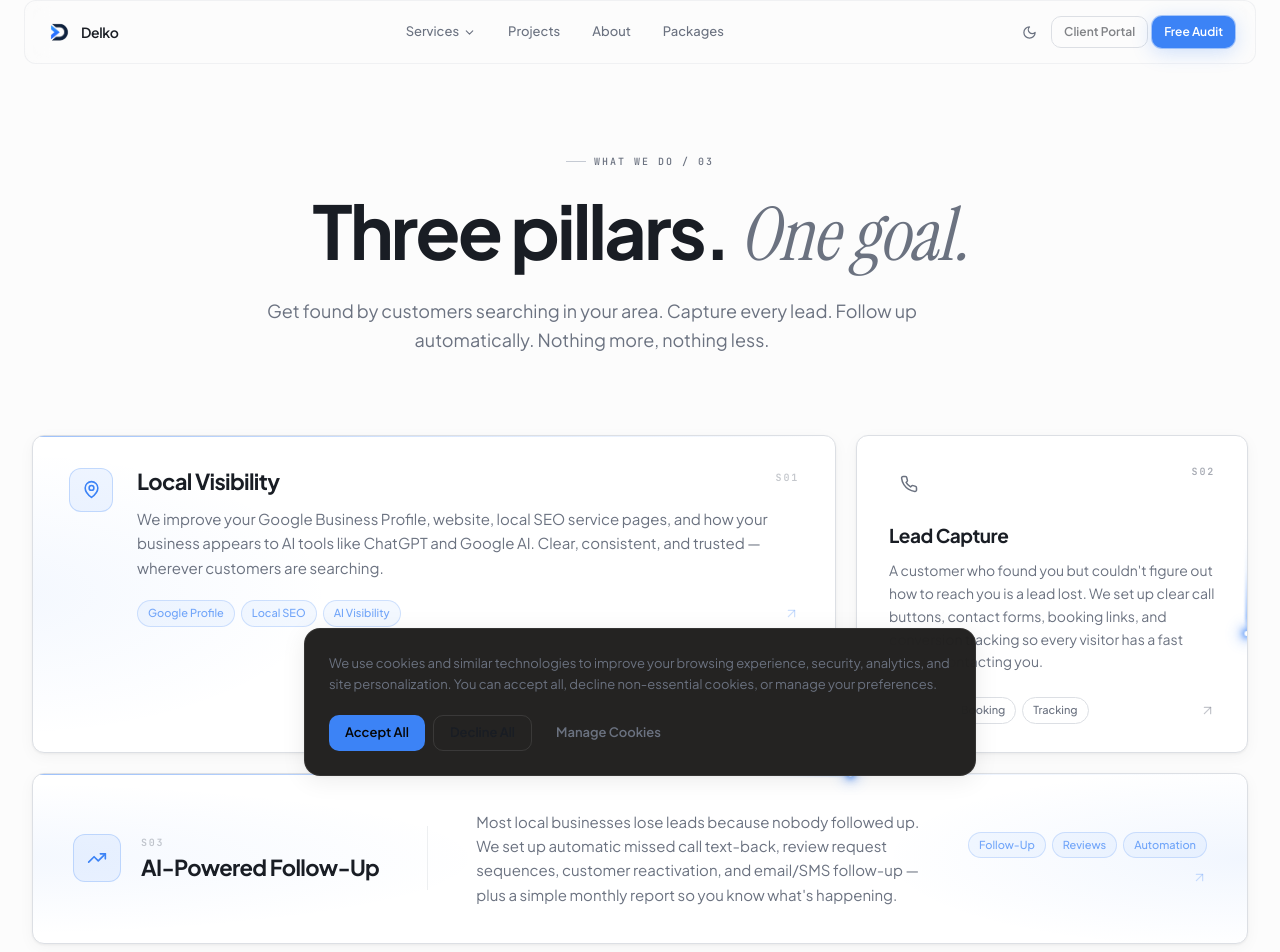
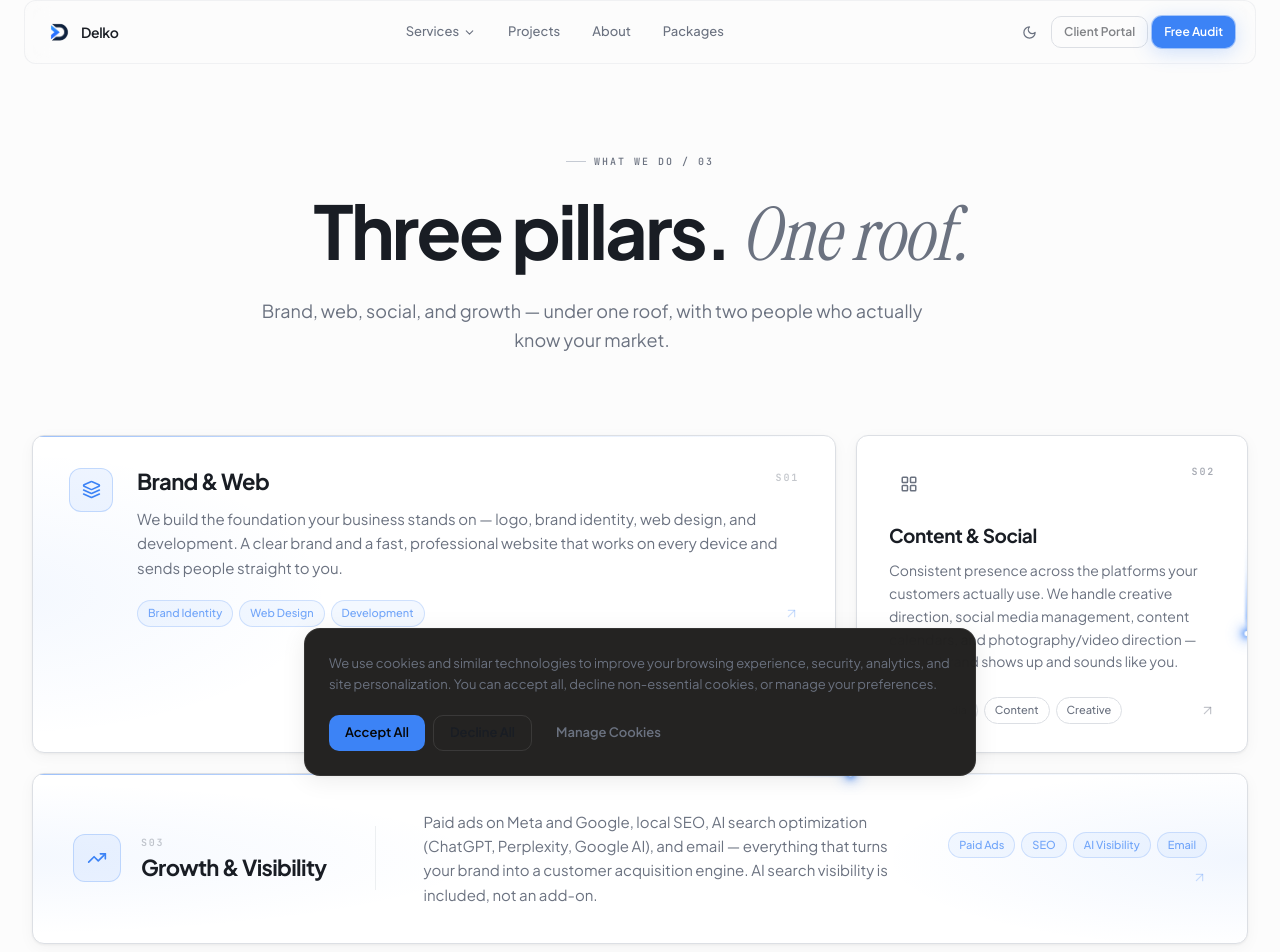
Before and after one commit to keveend10-del/delko, a Next.js app: page /services in a window 1280 px wide. Shown: the top 952 px of the page. Built offline with nearby package versions, Linux system fonts and the light colour scheme.

Commit message:
updating our services

```diff
--- a/app/page.tsx
+++ b/app/page.tsx
@@ -2,11 +2,11 @@ import type { Metadata } from 'next'
 import { LandingPage } from '@/components/site/LandingPage'
 
 export const metadata: Metadata = {
-  title: 'Delko | Local Marketing Systems for North Shore & Berkshire County MA',
-  description: 'Delko helps local businesses get found online, look more trustworthy, and follow up with leads faster — so more searches turn into real customers. Serving North Shore and Berkshire County MA.',
+  title: 'Delko | North Shore\'s Full-Service Digital Agency',
+  description: 'Brand, web, social, and AI search visibility for North Shore businesses — under one roof, with two founders who actually know your town. Starting at $2,000/mo.',
   openGraph: {
-    title: 'Delko | Local Marketing Systems for North Shore & Berkshire County MA',
-    description: 'Delko helps local businesses get found online, look more trustworthy, and follow up with leads faster — so more searches turn into real customers. Serving North Shore and Berkshire County MA.',
+    title: 'Delko | North Shore\'s Full-Service Digital Agency',
+    description: 'Brand, web, social, and AI search visibility for North Shore businesses — under one roof, with two founders who actually know your town. Starting at $2,000/mo.',
     url: 'https://delkoagency.com',
   },
   alternates: {
@@ -19,10 +19,10 @@ const localBusinessSchema = {
   '@type': 'LocalBusiness',
   name: 'Delko',
   url: 'https://delkoagency.com',
-  description: 'Local growth agency serving North Shore and Berkshire County, MA. Google Business Profile optimization, local SEO, website design, lead capture, AI search visibility, and automated follow-up systems.',
+  description: 'Full-service digital agency serving North Shore and Berkshire County, MA. Brand identity, web design, social media management, paid ads, local SEO, and AI search visibility — under one roof.',
   areaServed: ['North Shore, MA', 'Berkshire County, MA'],
-  serviceType: ['Local SEO', 'Google Business Profile Optimization', 'Website Design', 'Lead Generation', 'AI Search Visibility', 'Customer Follow-Up Automation'],
-  priceRange: '$1,500–$4,500/mo',
+  serviceType: ['Brand Identity', 'Web Design', 'Web Development', 'Social Media Management', 'Content Strategy', 'Paid Advertising', 'Local SEO', 'AI Search Visibility'],
+  priceRange: '$2,000–$4,500/mo',
   sameAs: [],
 }
 
@@ -65,7 +65,7 @@ const faqSchema = {
     {
       '@type': 'Question',
       name: "What's the difference between your three packages?",
-      acceptedAnswer: { '@type': 'Answer', text: 'Starter Presence fixes the basics — Google profile, website, reviews, and lead capture at $1,500/mo. Local Growth System adds a website refresh, local SEO service pages, review generation, follow-up automation, and AI search readiness at $2,500/mo. Growth Partner adds paid ads, CRM setup, advanced automations, and reputation management at $4,500/mo.' },
+      acceptedAnswer: { '@type': 'Answer', text: 'Starter Presence builds the foundation — brand, website, Google profile, reviews, and lead capture at $2,000/mo. Local Growth System adds local SEO service pages, review generation, follow-up automation, and AI search readiness at $2,500/mo. Growth Partner adds paid ads, CRM setup, advanced automations, and reputation management at $4,500/mo.' },
     },
   ],
 }
--- a/components/site/CTASection.tsx
+++ b/components/site/CTASection.tsx
@@ -1,7 +1,7 @@
 import { motion } from 'framer-motion'
 import { AuditForm } from './AuditForm'
 
-const bullets = ['Reviewed by a real person. Not a bot.', 'Back to you in 1–2 business days.', 'No pressure. No confusing report. No commitment.']
+const bullets = ['You talk to the founders, not a rep.', 'Back to you within 1 business day.', 'No pitch deck. No pressure. No commitment.']
 
 export const CTASection = () => (
   <section id="audit" className="relative pt-12 pb-28 sm:pt-16 sm:pb-36 overflow-hidden">
@@ -16,13 +16,13 @@ export const CTASection = () => (
           transition={{ duration: 0.8, ease: [0.22, 1, 0.36, 1] as [number, number, number, number] }}
           className="lg:col-span-5 lg:sticky lg:top-32 lg:self-start"
         >
-          <div className="eyebrow mb-7">Free Local Visibility Audit · No commitment</div>
+          <div className="eyebrow mb-7">Free 30-Min Strategy Call · No pitch deck</div>
           <h2 className="text-[36px] sm:text-[52px] lg:text-[60px] font-bold leading-[1.0] tracking-[-0.04em]">
-            See exactly where your business stands —{' '}
-            <span className="font-display-italic text-muted-foreground">and what to fix first.</span>
+            Let&apos;s talk about{' '}
+            <span className="font-display-italic text-muted-foreground">your business.</span>
           </h2>
           <p className="mt-7 text-[17px] text-muted-foreground leading-relaxed">
-            We&apos;ll review your website, Google profile, reviews, AI search visibility, lead capture, and follow-up process. Then we&apos;ll show you what&apos;s working, what&apos;s costing you customers, and what to fix first.
+            No decks, no jargon. We&apos;ll ask about your goals, what&apos;s not working, and whether we&apos;re a fit. If we can help, we&apos;ll tell you exactly how. Starting at $2,000/mo.
           </p>
           <ul className="mt-8 space-y-3.5">
             {bullets.map((b) => (
--- a/components/site/FAQ.tsx
+++ b/components/site/FAQ.tsx
@@ -8,7 +8,7 @@ import { Plus } from 'lucide-react'
 const faqs = [
   {
     q: "How is this different from other agencies I've tried?",
-    a: "Most agencies sell you a package and disappear into a dashboard. We're two people focused exclusively on Berkshire County and the North Shore. We don't run cookie-cutter campaigns — we focus on three things that actually move the needle: local visibility, lead capture, and follow-up systems. We know your competitors by name, we answer our phones, and we work your account personally. If it's not working, you'll hear from us before the next invoice.",
+    a: "Most agencies hand you off to an account manager who read a one-page brief about you. Delko is two founders — Keveen and Jack — and we're on every account personally. No handoffs, no layers. We're also a full-service shop: brand, web, social, paid ads, SEO, and AI search visibility under one roof. You get one team with a complete picture of your business, not four vendors who don't talk to each other.",
   },
   {
     q: "How long until I start seeing results?",
@@ -23,8 +23,8 @@ const faqs = [
     a: "Mainly home service businesses — pressure washing, painting, HVAC, plumbing, roofing, electricians, landscaping, remodeling, flooring, and cleaners. We also work with med spas, salons, gyms, law firms, and other local service businesses across Berkshire County and the North Shore. If your customers search locally before they choose, we can help.",
   },
   {
-    q: "What does a 'Free Local Visibility Audit' actually mean?",
-    a: "We review your website, Google Business Profile, reviews, competitors, AI search visibility, and follow-up process. Then we show you what's working, what's costing you customers, where competitors are ahead, and what to fix first. No confusing report. No pitch. Just a clear picture of where you stand — in plain English.",
+    q: "What happens on the free strategy call?",
+    a: "It's a 30-minute conversation — no pitch deck, no jargon. We'll ask about your business, your goals, what's not working, and what you've tried. By the end you'll have a clear sense of what the problem actually is and whether we're the right fit to fix it. No obligation either way.",
   },
   {
     q: "What is local AI visibility and why does it matter?",
@@ -40,7 +40,7 @@ const faqs = [
   },
   {
     q: "What's the real difference between your three packages?",
-    a: "Starter Presence fixes the basics — Google profile, website, review system, lead capture, and monthly reporting so customers can find and contact you. Local Growth System adds a website refresh, local SEO service pages, review generation, follow-up automation, and AI search readiness to build consistent leads month over month. Growth Partner adds paid ads, CRM setup, advanced automations, reputation management, and detailed reporting for businesses ready to own their market.",
+    a: "Starter Presence builds the foundation — brand, website, Google profile, review system, and lead capture at $2,000/mo. Local Growth System adds local SEO service pages, review generation, follow-up automation, and AI search readiness to build consistent leads month over month at $2,500/mo. Growth Partner adds paid ads, CRM setup, advanced automations, and reputation management for businesses ready to own their market at $4,500/mo.",
   },
   {
     q: "Do you only work in Berkshire County and North Shore?",
--- a/components/site/Hero.tsx
+++ b/components/site/Hero.tsx
@@ -73,7 +73,7 @@ export const Hero = () => {
                 <span className="h-1.5 w-1.5 rounded-full bg-accent" />
               </span>
               <span className="text-[11px] font-medium tracking-[0.14em] text-muted-foreground">
-                Local Growth · North Shore &amp; Berkshire County
+                Full-Service Digital Agency · North Shore MA
               </span>
             </div>
           </motion.div>
@@ -96,7 +96,7 @@ export const Hero = () => {
             transition={{ delay: 0.55, duration: 0.7, ease: [0.22, 1, 0.36, 1] as [number, number, number, number] }}
             className="mt-9 text-[17px] sm:text-[18px] text-muted-foreground leading-relaxed max-w-[500px]"
           >
-            Delko helps local businesses across the North Shore and Berkshire County get found online, look more trustworthy, and follow up with leads faster — so more searches turn into real customers.
+            We build brands, run campaigns, and make sure your business gets found — on Google, social, and the AI tools your customers are already using. Two founders. Both North Shore. No account managers, no handoffs.
           </motion.p>
 
           <motion.div
@@ -106,10 +106,10 @@ export const Hero = () => {
             className="mt-10 flex flex-col sm:flex-row gap-3"
           >
             <Button asChild variant="accent" size="xl">
-              <a href="#audit" onClick={() => trackCTAClick('get_free_audit', 'hero')}>Get a Free Visibility Audit <ArrowUpRight size={16} /></a>
+              <a href="#audit" onClick={() => trackCTAClick('schedule_strategy_call', 'hero')}>Schedule a Free Strategy Call <ArrowUpRight size={16} /></a>
             </Button>
             <Button asChild variant="glass" size="xl">
-              <a href="/services" onClick={() => trackCTAClick('see_services', 'hero')}>See What We Fix</a>
+              <a href="/services" onClick={() => trackCTAClick('see_services', 'hero')}>See Our Services</a>
             </Button>
           </motion.div>
 
--- a/components/site/Packages.tsx
+++ b/components/site/Packages.tsx
@@ -13,7 +13,7 @@ const packages = [
     key: 'foundation',
     name: 'Starter Presence',
     tagline: 'Fix the basics. Start getting found.',
-    price: '1,500',
+    price: '2,000',
     priceSuffix: '/mo',
     cta: 'Get Started',
     popular: false,
--- a/components/site/Services.tsx
+++ b/components/site/Services.tsx
@@ -2,37 +2,37 @@
 
 import { motion } from 'framer-motion'
 import { Section } from './Section'
-import { MapPin, Phone, TrendingUp, ArrowUpRight } from 'lucide-react'
+import { Layers, LayoutGrid, TrendingUp, ArrowUpRight } from 'lucide-react'
 import { ArcLight } from './ArcLight'
 
 const services = [
   {
-    icon: MapPin,
+    icon: Layers,
     n: 'S01',
-    title: 'Local Visibility',
-    short: 'Google, Maps, reviews, local SEO, and AI search.',
-    desc: 'We improve your Google Business Profile, website, local SEO service pages, and how your business appears to AI tools like ChatGPT and Google AI. Clear, consistent, and trusted — wherever customers are searching.',
-    tags: ['Google Profile', 'Local SEO', 'AI Visibility'],
+    title: 'Brand & Web',
+    short: 'Logo, identity, web design, and development.',
+    desc: 'We build the foundation your business stands on — logo, brand identity, web design, and development. A clear brand and a fast, professional website that works on every device and sends people straight to you.',
+    tags: ['Brand Identity', 'Web Design', 'Development'],
     featured: true,
     span: 'lg:col-span-2',
   },
   {
-    icon: Phone,
+    icon: LayoutGrid,
     n: 'S02',
-    title: 'Lead Capture',
-    short: 'Forms, call buttons, booking links, and tracking.',
-    desc: "A customer who found you but couldn't figure out how to reach you is a lead lost. We set up clear call buttons, contact forms, booking links, and conversion tracking so every visitor has a fast path to contacting you.",
-    tags: ['Forms', 'Booking', 'Tracking'],
+    title: 'Content & Social',
+    short: 'Creative direction, social media, and content calendars.',
+    desc: "Consistent presence across the platforms your customers actually use. We handle creative direction, social media management, content calendars, and photography/video direction — so your brand shows up and sounds like you.",
+    tags: ['Social Media', 'Content', 'Creative'],
     featured: false,
     span: 'lg:col-span-1',
   },
   {
     icon: TrendingUp,
     n: 'S03',
-    title: 'AI-Powered Follow-Up',
-    short: 'Missed calls, reviews, reactivation, and reporting.',
-    desc: "Most local businesses lose leads because nobody followed up. We set up automatic missed call text-back, review request sequences, customer reactivation, and email/SMS follow-up — plus a simple monthly report so you know what's happening.",
-    tags: ['Follow-Up', 'Reviews', 'Automation'],
+    title: 'Growth & Visibility',
+    short: 'Paid ads, SEO, AI search optimization, and email.',
+    desc: "Paid ads on Meta and Google, local SEO, AI search optimization (ChatGPT, Perplexity, Google AI), and email — everything that turns your brand into a customer acquisition engine. AI search visibility is included, not an add-on.",
+    tags: ['Paid Ads', 'SEO', 'AI Visibility', 'Email'],
     featured: true,
     span: 'lg:col-span-3',
   },
@@ -150,8 +150,8 @@ export const Services = ({ compact = false }: { compact?: boolean }) => (
   <Section
     id="services"
     eyebrow="What We Do / 03"
-    title={<>Three pillars. <span className="font-display-italic text-muted-foreground">One goal.</span></>}
-    subtitle={compact ? undefined : 'Get found by customers searching in your area. Capture every lead. Follow up automatically. Nothing more, nothing less.'}
+    title={<>Three pillars. <span className="font-display-italic text-muted-foreground">One roof.</span></>}
+    subtitle={compact ? undefined : 'Brand, web, social, and growth — under one roof, with two people who actually know your market.'}
     align="center"
   >
     <motion.div
--- a/components/site/WhyDifferent.tsx
+++ b/components/site/WhyDifferent.tsx
@@ -6,9 +6,9 @@ import { ArrowUpRight } from 'lucide-react'
 import { ArcLight } from './ArcLight'
 
 const pillars = [
-  { n: '01', title: "People are asking AI who to call", body: "ChatGPT, Perplexity, Google AI Overviews, and Gemini now answer questions about who to hire directly. Your customers ask these tools for recommendations before they ever click a website. If your business information, reviews, and local presence are weak — you may not come up at all." },
-  { n: '02', title: "Weak info = skipped, not ranked lower", body: "AI tools decide whether to recommend a business based on what they can verify: your website, Google profile, reviews, and how consistently your information appears across the web. Incomplete or inconsistent info doesn't just hurt rankings — it gets you left out of the answer entirely." },
-  { n: '03', title: "The fix is the same foundation that gets you calls today", body: "Strong Google profile, clear website, solid reviews, consistent local info. That foundation is what gets you found on Google Maps, ranked in search, and recommended by AI tools. You don't need a separate strategy — you need the basics done right." },
+  { n: '01', title: "Direct founders, not account managers", body: "You talk to us — not someone reading notes about you. Keveen and Jack are on every account personally. No handoffs, no layers, no client success manager. The people who built your strategy are the people doing the work." },
+  { n: '02', title: "We know your market", body: "We know the difference between a Newburyport tourist and a Gloucester local. Between a leaf-peeper weekend and a year-round North Shore customer. Strategy built for your actual market — not a generic playbook from an agency three states away." },
+  { n: '03', title: "Everything under one roof", body: "Brand, web, social, paid ads, SEO, AI search visibility. One team, one invoice, complete picture. No juggling vendors who don't talk to each other or blaming the 'other agency' when results are flat." },
 ]
 
 export const WhyDifferent = () => {
@@ -34,13 +34,13 @@ export const WhyDifferent = () => {
             transition={{ duration: 0.8, ease: [0.22, 1, 0.36, 1] as [number, number, number, number] }}
             className="max-w-4xl mb-20"
           >
-            <div className="eyebrow mb-6">How search has changed</div>
+            <div className="eyebrow mb-6">Why Delko</div>
             <h2 className="text-[40px] sm:text-[58px] lg:text-[72px] font-bold leading-[1.0] tracking-[-0.04em]">
-              People are asking AI{' '}
-              <span className="font-display-italic text-muted-foreground">who to hire.</span>
+              Big agencies don&apos;t know{' '}
+              <span className="font-display-italic text-muted-foreground">your market.</span>
             </h2>
             <p className="mt-7 text-[18px] text-muted-foreground leading-relaxed max-w-2xl">
-              Search isn&apos;t just Google anymore. Customers are asking ChatGPT, Perplexity, and Google AI who they should trust. If your business isn&apos;t set up to show up in those answers, you&apos;re invisible to a growing slice of buyers — even if you rank fine on regular search.
+              Delko is two founders, both North Shore — no account managers, no handoffs, no guessing. Just work that fits your market, your customers, and your goals.
             </p>
           </motion.div>
 
@@ -78,13 +78,13 @@ export const WhyDifferent = () => {
           >
             <div className="absolute inset-0 pointer-events-none" style={{ background: 'linear-gradient(180deg, hsl(var(--accent) / 0.05) 0%, transparent 60%)' }} />
             <div className="relative">
-              <div className="text-[11px] font-bold uppercase tracking-[0.2em] text-accent-glow mb-2">Our approach</div>
+              <div className="text-[11px] font-bold uppercase tracking-[0.2em] text-accent-glow mb-2">Intentionally small</div>
               <p className="text-[18px] sm:text-[20px] font-bold tracking-[-0.025em] max-w-xl">
-                We fix the foundation — Google profile, website, reviews, and local info — so your business gets found, looks trustworthy, and gets recommended whether someone searches on Google or asks an AI tool.
+                We serve two markets — North Shore and the Berkshires — and we plan to keep it that way. Staying tight means we actually know your competitive landscape. That&apos;s the work.
               </p>
             </div>
-            <a href="/services" className="relative inline-flex items-center gap-2 text-[14px] font-bold text-accent whitespace-nowrap hover:gap-3 transition-all duration-200">
-              See how we do it <ArrowUpRight size={15} />
+            <a href="/about" className="relative inline-flex items-center gap-2 text-[14px] font-bold text-accent whitespace-nowrap hover:gap-3 transition-all duration-200">
+              Meet the founders <ArrowUpRight size={15} />
             </a>
           </motion.div>
         </div>
```
